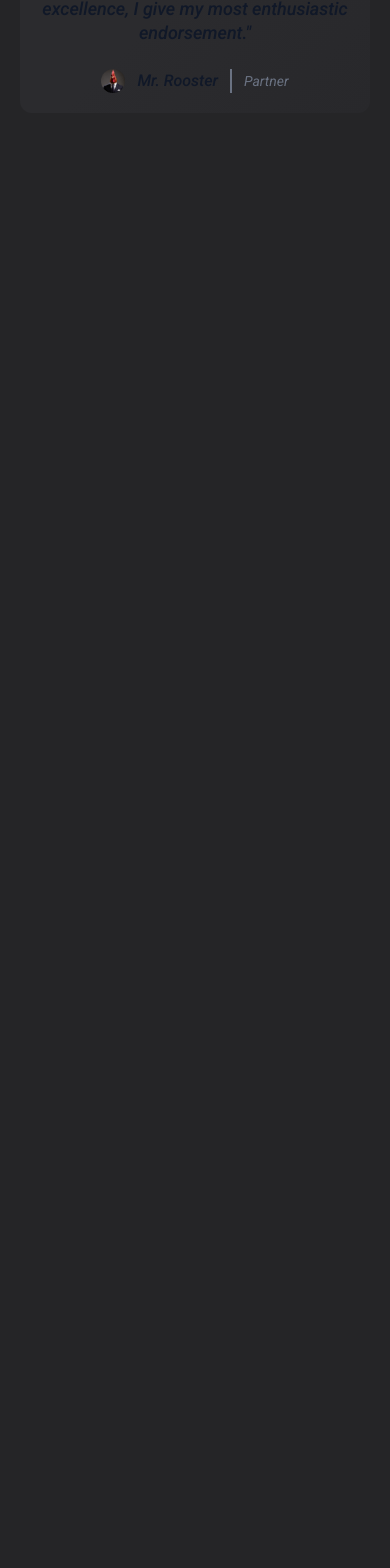
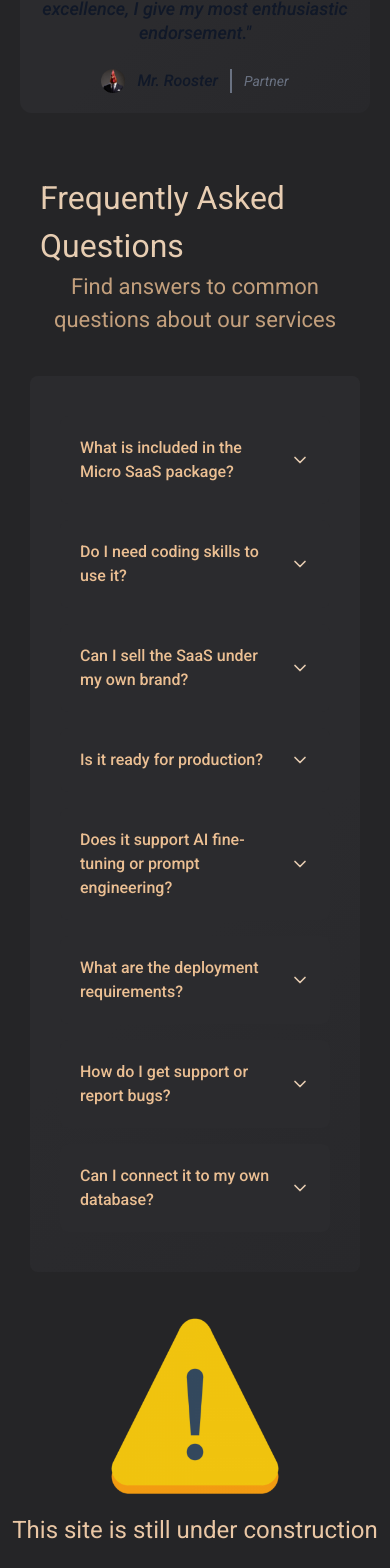
Before and after one commit to josevitor555/landingPage, a React (Vite) app in the folder landingPage/: page / in a window 390 px wide. Shown: the part 7143-8711 px from the top of the page. Before the commit the page ends 7307 px from the top, so only its background shows below. Built offline with nearby package versions, Linux system fonts and the light colour scheme.

Commit message:
20/05/2025

```diff
--- a/landingPage/package.json
+++ b/landingPage/package.json
@@ -15,6 +15,7 @@
     "@fortawesome/free-solid-svg-icons": "^6.7.2",
     "@fortawesome/react-fontawesome": "^0.2.2",
     "@tailwindcss/vite": "^4.1.7",
+    "lucide-react": "^0.511.0",
     "primereact": "^10.9.5",
     "react": "^19.1.0",
     "react-dom": "^19.1.0",
--- a/landingPage/src/App.css
+++ b/landingPage/src/App.css
@@ -415,13 +415,6 @@
   border-radius: 25px;
 }
 
-/* Accordion section */
-/* .accordion-section {
-  width: 100%;
-  height: 100vh;
-  background: red;
-} */
-
 /* Features includes */
 .features-section {
   position: relative;
@@ -551,6 +544,71 @@
   height: auto;
   background: linear-gradient(135deg, #2b2b2e 60%, #28282b 100%);
   padding: 80px 0px;
+}
+
+/* Faq Section */
+.faq-section {
+  width: 100%;
+  height: 100vh;
+}
+
+.faq-section .faq-section__title {
+  padding: 10px;
+  display: flex;
+  flex-direction: column;
+  align-items: center;
+  justify-content: center;
+}
+
+.faq-section .faq-section__title h1 {
+  font-size: 32px;
+  color: #e7cdb2;
+}
+
+.faq-section .faq-section__title h2 {
+  font-size: 24px;
+  color: #ebbf93;
+  opacity: .8;
+}
+
+.faq-section .faq-section__container {
+  width: 100%;
+  max-width: 1480px;
+  height: auto;
+  margin: 30px auto;
+  background: linear-gradient(135deg, #2b2b2e 60%, #28282b 100%);
+  border-radius: 8px;
+  padding: 30px 20px;
+}
+
+.faq-section .faq-section__container .faq__box {
+  width: 100%;
+  height: auto;
+  padding: 10px;
+  border-radius: 4px;
+}
+
+/* Princing Section */
+.pricing-section {
+  width: 100%;
+  height: 100vh;
+  /* background: red; */
+  display: flex;
+  flex-direction: column;
+  align-items: center;
+  justify-content: center;
+}
+
+.pricing-section img {
+  width: 100%;
+  max-width: 200px;
+  height: auto;
+}
+
+.pricing-section p {
+  font-size: 24px;
+  color: #eac7a5;
+  margin: 10px 0px;
 }
 
 /* Media Queries - Mobile Version */
@@ -775,6 +833,25 @@
     font-size: 18px;
   }
 
+  /* FAQ Section */
+  .faq-section {
+    width: 100%;
+    height: 100vh;
+    padding: 0px 30px;
+  }
+
+  .faq-section .faq-section__title h1 {
+    font-size: 32px;
+    color: #e7cdb2;
+  }
+
+  .faq-section .faq-section__title h2 {
+    font-size: 22px;
+    color: #ebbf93;
+    opacity: .8;
+    text-align: center;
+  }
+
 }
 
 body {
--- a/landingPage/src/App.jsx
+++ b/landingPage/src/App.jsx
@@ -6,9 +6,10 @@ import Header from './components/Header';
 import Banner from './components/Banner';
 import About from './components/About';
 import Modals from './components/Modals';
-// import Faq from './components/Faq';
 import Features from './components/Features';
 import Usertestimonial from './components/Usertestimonial';
+import Faq from './components/Faq';
+import Princing from './components/Princing';
 
 const App = () => {
 
@@ -18,9 +19,10 @@ const App = () => {
       <Banner />
       <About />
       <Modals />
-      {/* <Faq /> */}
       <Features />
       <Usertestimonial />
+      <Faq />
+      <Princing />
     </div>
   )
 }
--- a/landingPage/src/components/Faq.jsx
+++ b/landingPage/src/components/Faq.jsx
@@ -1,8 +1,99 @@
+import { useState } from "react";
+import { ChevronDown, ChevronUp } from 'lucide-react';
 
+// frequently asked questions
 const Faq = () => {
+
+  // State for open FAQ
+  const [openIndex, setOpenIndex] = useState(null);
+
+  const faq = [
+    {
+      question: "What is included in the Micro SaaS package?",
+      answer: "You get the complete source code (React frontend, Node.js backend), Gemini AI integration, table export to Excel, text/list generators, and full documentation in English and Portuguese."
+    },
+    {
+      question: "Do I need coding skills to use it?",
+      answer: "Not really. The UI is simple and intuitive. But if you want to customize the code or deploy in your own infrastructure, basic web dev knowledge helps."
+    },
+    {
+      question: "Can I sell the SaaS under my own brand?",
+      answer: "Absolutely. The code is fully white-label and can be customized with your brand, domain, and pricing model. You own your deployment entirely."
+    },
+    {
+      question: "Is it ready for production?",
+      answer: "Yes! It’s a plug-and-play solution. Just configure your environment variables, connect your payment system (if needed), and you’re live."
+    },
+    {
+      question: "Does it support AI fine-tuning or prompt engineering?",
+      answer: "The current version uses prompt templates with Gemini. You can easily expand to support prompt customization or even integrate your own LLM model."
+    },
+    {
+      question: "What are the deployment requirements?",
+      answer: "Any server that supports Node.js and a frontend static host (like Vercel, Netlify, or your VPS). Docker configs can also be added for easy setup."
+    },
+    {
+      question: "How do I get support or report bugs?",
+      answer: "Support is provided via email and documentation. Optionally, we offer paid setup or customization services through our partners."
+    },
+    {
+      question: "Can I connect it to my own database?",
+      answer: "Yes, the backend is flexible. You can use MongoDB, PostgreSQL or any DB with Node.js support. The project is designed to be database-agnostic."
+    }
+  ];
+
+  const toggleFAQ = (index) => {
+    setOpenIndex(openIndex == index ? null : index)
+  }
+
   return (
-    <div>
+    <div className="faq-section">
+      <div className="faq-section__title">
+        <h1> Frequently Asked Questions </h1>
+        <h2> Find answers to common questions about our services </h2>
+      </div>
 
+      <div className="faq-section__container w-full max-w-3xl mx-auto p-6 rounded-xl">
+        <div className="faq__box space-y-4">
+          {faq.map((faq, index) => (
+            <div
+              key={index}
+              className={`rounded-lg overflow-hidden transition-all duration-300 ${
+                openIndex === index ? 'bg-[#38383b]' : 'bg-[#2b2b2e]'
+              }`}
+            >
+              <button
+                className="flex justify-between items-center w-full p-5 text-left focus:outline-none cursor-pointer"
+                onClick={() => toggleFAQ(index)}
+              >
+                <span className="font-medium text-[#ebbf93]"> {faq.question} </span>
+                <span className="text-[#e7cdb2] ml-4">
+                  {openIndex === index ? (
+                    <ChevronUp size={20} />
+                  ) : (
+                    <ChevronDown size={20} />
+                  )}
+                </span>
+              </button>
+
+              <div
+                className={`overflow-hidden transition-all duration-300 ${
+                  openIndex === index ? 'max-h-64 p-5 pt-0' : 'max-h-0'
+                }`}
+              >
+                <p className="text-[#e7cdb2]"> {faq.answer} </p>
+              </div>
+            </div>
+          ))}
+        </div>
+
+        {/* <div className="mt-10 text-center p-4 bg-[#38383b] rounded-lg">
+          <p className="text-gray-200 text-2xl"> Still have questions? </p>
+          <button className="mt-2 px-6 py-2 bg-[#ebbf93] text-black font-medium rounded-lg cursor-pointer hover:bg-[#d6a86f] transition duration-300">
+            Send Message
+          </button>
+        </div> */}
+      </div>
     </div>
   )
 }
--- /dev/null
+++ b/landingPage/src/components/Princing.jsx
@@ -0,0 +1,13 @@
+
+import warning from "../images/sign-warning-icon-png-7.png";
+
+const Pricing = () => {
+  return (
+    <div className="pricing-section">
+      <img src={warning} alt="Warning" />
+      <p> This site is still under construction </p>
+    </div>
+  )
+}
+
+export default Pricing;
```
Also changed, not shown: landingPage/src/images/sign-warning-icon-png-7.png (added), 1 other file (tests, documents, lock files or other folders).
